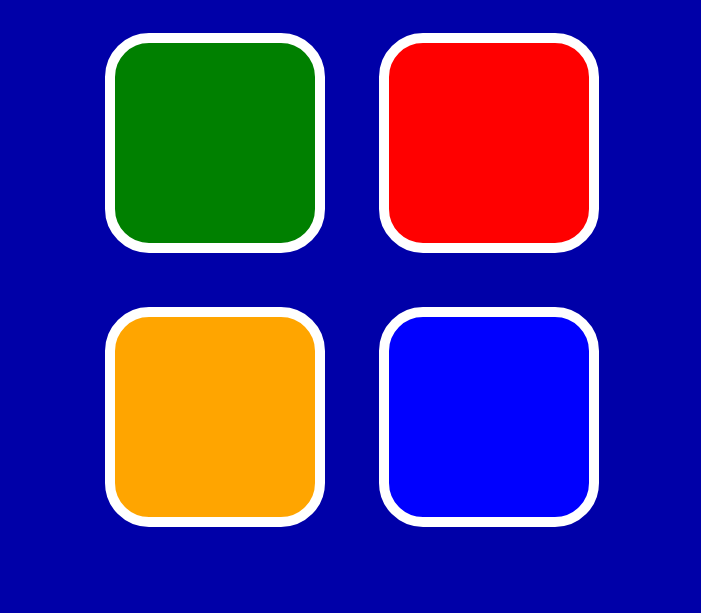
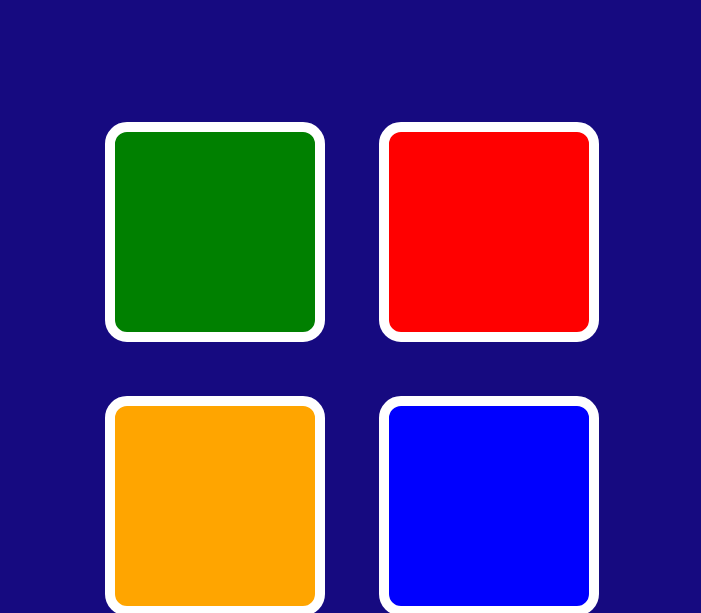
Before and after one commit to SheikBazith/simon_says, a plain HTML site: page index.html in a window 1280 px wide. Shown: the top 613 px of the page, without its empty margins (288-989 px from the left). Drawn offline with nearby package versions, Linux system fonts and the light colour scheme.

Commit message:
Update styles.css

```diff
--- a/styles.css
+++ b/styles.css
@@ -1,29 +1,27 @@
 body {
   text-align: center;
-  background-color: #0000a8;
+  background-color: rgb(22, 10, 128);
+  display: flex;
+  flex-direction: column;
+  justify-content: center;
+  align-items: center;
+  min-height: 100vh;
+  overflow-y: hidden;
 }
 
 #level-title {
   font-family: 'Press Start 2P', cursive;
   font-size: 2rem;
-  margin:  5%;
   color: white;
 }
 
-
-.container {
-  display: block;
-  width: 50%;
-  margin: auto;
-
-}
 
 .btn {
   margin: 25px;
   display: inline-block;
   height: 200px;
   width: 200px;
-  border-radius: 20%;
+  border-radius: 10%;
   cursor: pointer;
 }
 
```
